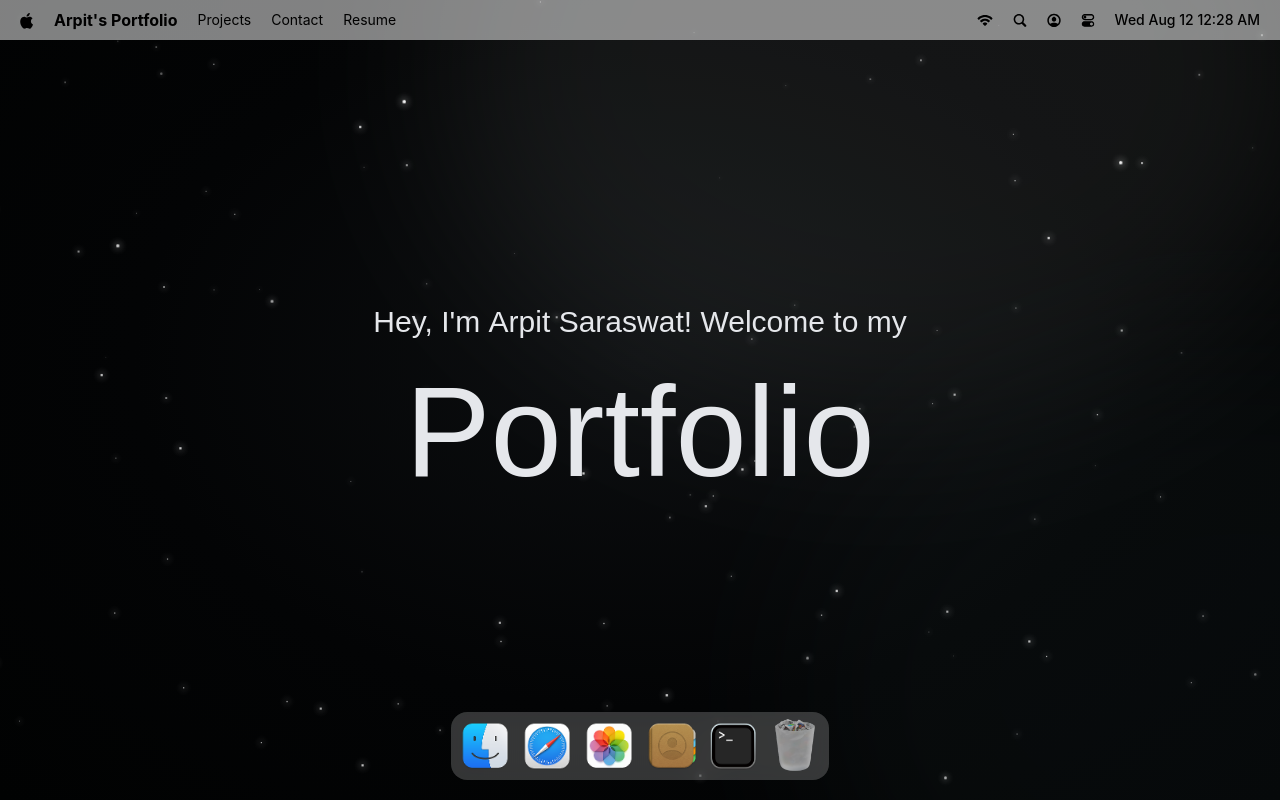
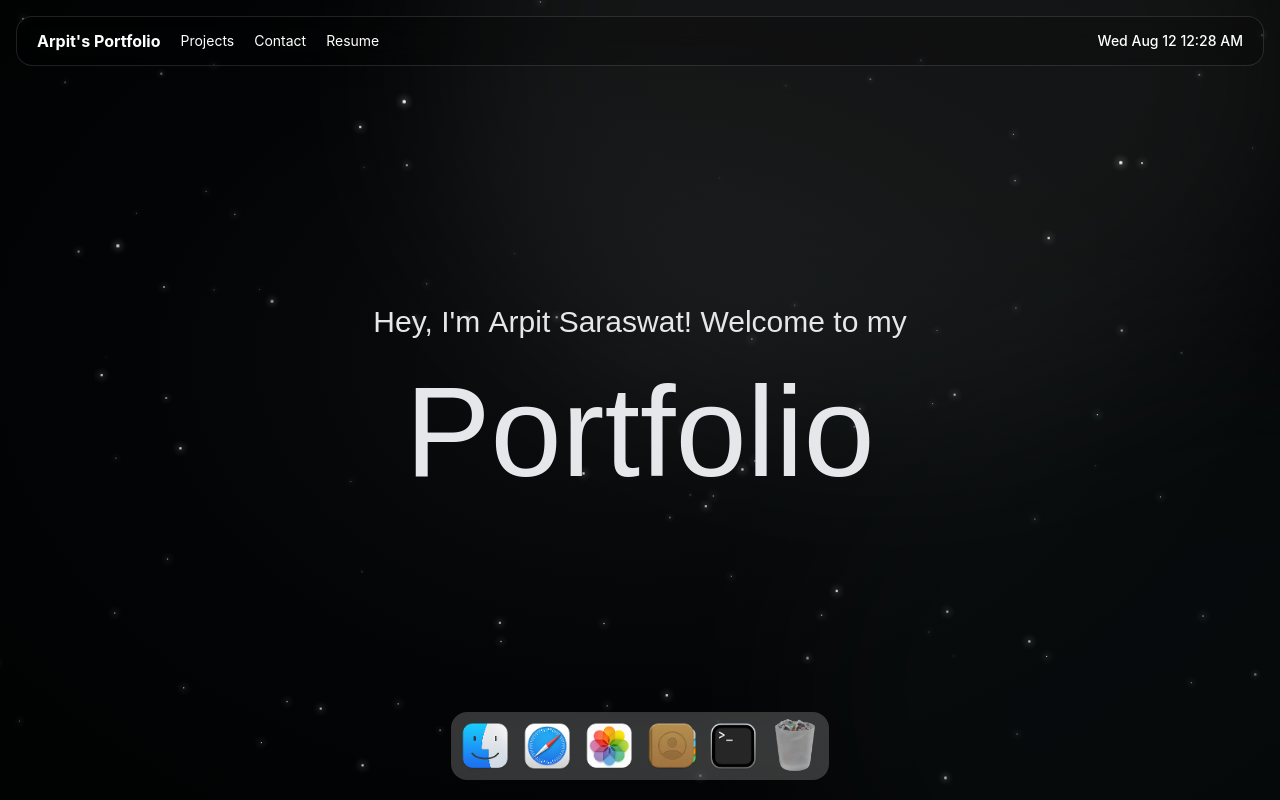
Before and after one commit to arpit10128/Portfolio, a React (Vite) app: page / in a window 1280 px wide. Built offline with nearby package versions, Linux system fonts and the light colour scheme; a web font is replaced by a local one.

Commit message:
fix and update navbar

```diff
--- a/src/components/Navbar.jsx
+++ b/src/components/Navbar.jsx
@@ -1,15 +1,16 @@
 import dayjs from "dayjs";
 
-import { navIcons, navLinks } from "#constants";
+import { navLinks } from "#constants";
 
 const Navbar = () => {
   return (
     <nav>
       <div>
-        <img src="/images/logo.svg" alt="logo" />
-        <p className="font-bold">Arpit's Portfolio</p>
+        <p className="text-white font-bold">
+          Arpit's Portfolio
+        </p>
 
-        <ul>
+        <ul className="text-white">
           {navLinks.map(({ id, name }) => (
             <li key={id}>
               <p>{name}</p>
@@ -19,7 +20,7 @@ const Navbar = () => {
       </div>
 
       <div>
-        <ul>
+        {/* <ul>
           {navIcons.map(({ id, img }) => (
             <li key={id}>
               <img
@@ -29,7 +30,7 @@ const Navbar = () => {
               />
             </li>
           ))}
-        </ul>
+        </ul> */}
 
         <time datetime="">
           {dayjs().format("ddd MMM D h:mm A")}
--- a/src/index.css
+++ b/src/index.css
@@ -174,7 +174,7 @@ body {
   }
 
   nav {
-    @apply flex justify-between items-center bg-white/50 backdrop-blur-3xl p-2 px-5 select-none;
+    @apply flex justify-between items-center bg-black/20 backdrop-blur-md p-3 m-4 px-5 select-none border border-solid border-white/12 rounded-2xl;
 
     div {
       @apply flex items-center max-sm:w-full max-sm:justify-center gap-5;
@@ -193,7 +193,7 @@ body {
     }
 
     time {
-      @apply text-sm font-medium text-black;
+      @apply text-sm font-medium text-white;
     }
   }
 }
```
